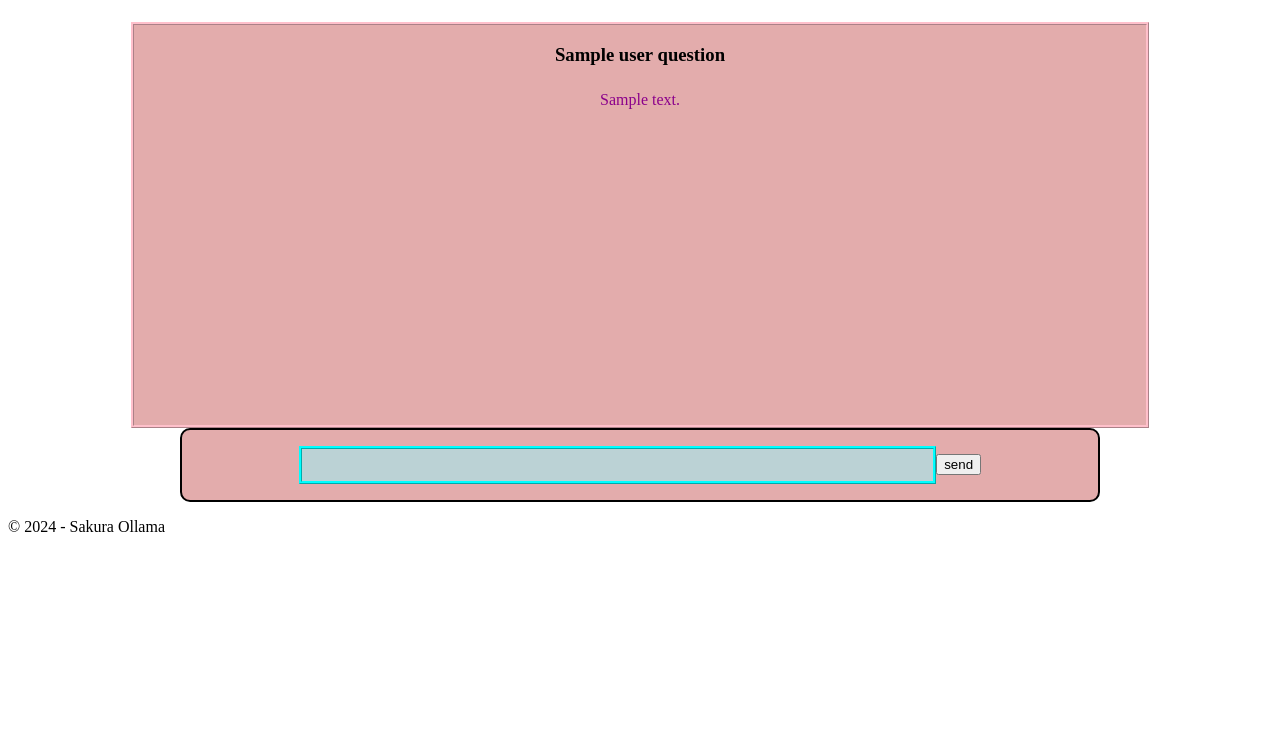
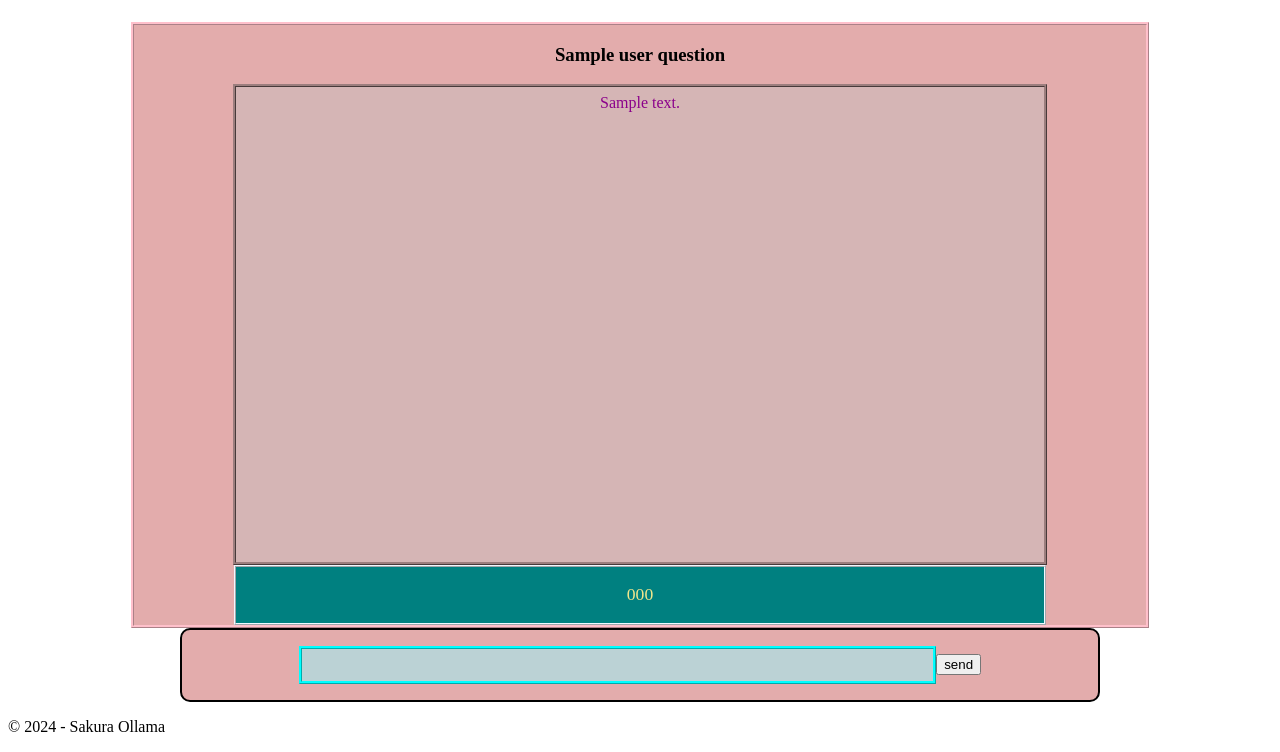
Before and after one commit to wildcat7534/sakura, a Django app: template sakuraOllama/templates/sakuraOllama/sakura.html in a window 1280 px wide. Shown: the part 58-810 px from the top of the page. Before the commit the page ends 590 px from the top, so only its background shows below. Run offline with Django 3.2, Linux system fonts and the light colour scheme; the template is opened without the code that fills it: most values are stand-ins (such as "Sample title", 1, 10 or a date in 2020).

Commit message:
interface essais

```diff
--- a/sakuraOllama/static/sakuraOllama/sakura.css
+++ b/sakuraOllama/static/sakuraOllama/sakura.css
@@ -15,12 +15,26 @@ main {
   overscroll-behavior-y: contain;
   background-color: #e3acac;
   border: pink 3px ridge;
+  height: 75vh;
 }
 
 #userQuestion {
   font-size: 1.2rem;
   font-weight: bold;
   color: darkmagenta;
+}
+
+#chatStreamContainer {
+  display: flex;
+  flex-direction: column;
+  align-items: center;
+  justify-content: flex-start;
+  width: 80%;
+  height: 50vh;
+  overscroll-behavior-y: contain;
+  background-color: #d5b5b5;
+  border: #9c7e7e 3px ridge;
+  height: 75vh;
 }
 
 .chatStream {
@@ -32,6 +46,17 @@ main {
   color: darkmagenta;
   text-wrap: pretty;
   line-height: 22px;
+  height: fit-content;
+  width: 90%;
+}
+
+#chatBotCode {
+  background-color: teal;
+  color: khaki;
+  font-size: 1.1em;
+  border: aliceblue 2px ridge;
+  width: 80%;
+  text-align: center;
 }
 
 #userInputChat {
--- a/sakuraOllama/templates/sakuraOllama/sakura.html
+++ b/sakuraOllama/templates/sakuraOllama/sakura.html
@@ -16,12 +16,22 @@
   <main>
     <div id="chatBot">
       <h3>{{userQuestion}}</h3>
-      {% for message in chatStream %}
+      <div id="chatStreamContainer">
+        {% for message in chatStream %}
 
-      <p class="chatStream">
-        {{message}}
-      </p>
-      {% endfor %}
+        <p class="chatStream">
+          {{message}}
+        </p>
+        {% endfor %}
+      </div>
+      <div id="chatBotCode">
+
+        {% for code in codes %}
+        <p class="chatStreamCode">
+          {{code}}
+        </p>
+        {% endfor %}
+      </div>
     </div>
     <div id="userInputChat">
       <form id="formUserSendQuestionToAI" method="POST" action="/">
```
Also changed, not shown: sakuraOllama/views.py (+39 -35 lines).
